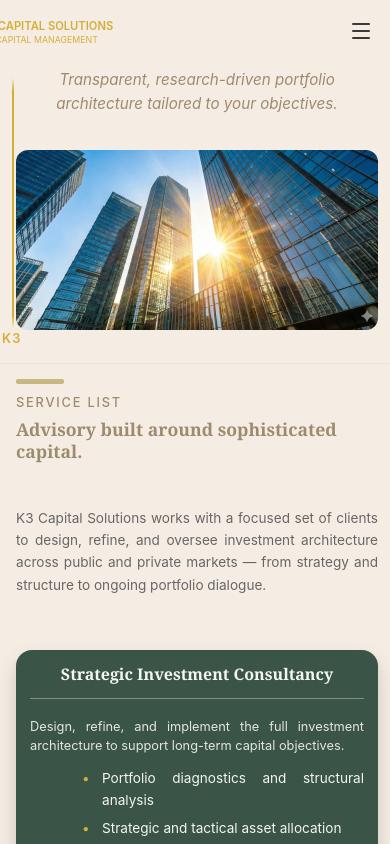
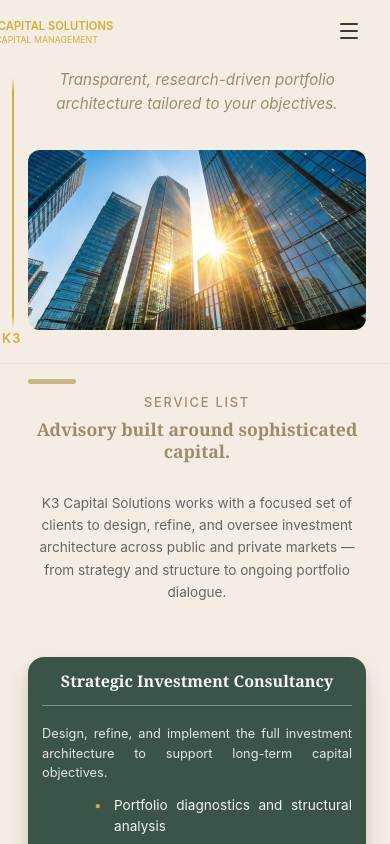
Before and after one commit to indarss/K3CapitalSolutions, a Next.js app: page / in a window 390 px wide. Shown: the top 844 px of the page. Built offline with nearby package versions, Linux system fonts and the light colour scheme.

Commit message:
mobile updates
mobile updates

```diff
--- a/app/globals.css
+++ b/app/globals.css
@@ -1334,6 +1334,7 @@ section#about .profile-photo-caption {
   .brand {
     margin-left: -50px;
     flex-shrink: 0;
+    justify-content: center;
   }
 
   .brand-name {
@@ -1712,8 +1713,8 @@ section#about .profile-photo-caption {
 @media (max-width: 480px) {
   /* ===== PHONES ONLY ===== */
   .container {
-    padding: 0 12px;
-    padding-left: 16px;
+    padding: 0 24px;
+    padding-left: 28px;
   }
 
   /* ===== NAVIGATION ===== */
@@ -1727,6 +1728,7 @@ section#about .profile-photo-caption {
 
   .brand {
     margin-left: -30px;
+    justify-content: center;
   }
 
   .brand-name {
@@ -1776,6 +1778,25 @@ section#about .profile-photo-caption {
 
   .services-title {
     font-size: clamp(1.1rem, 3vw, 1.3rem);
+    text-align: center;
+  }
+
+  .profile-title {
+    text-align: center;
+  }
+
+  .services-section > .container > div:first-child {
+    flex-direction: column;
+    gap: 30px;
+  }
+
+  .services-intro {
+    text-align: center !important;
+    margin-top: 0 !important;
+  }
+
+  .services-section .hero-eyebrow {
+    text-align: center;
   }
 
   h1 {
```
